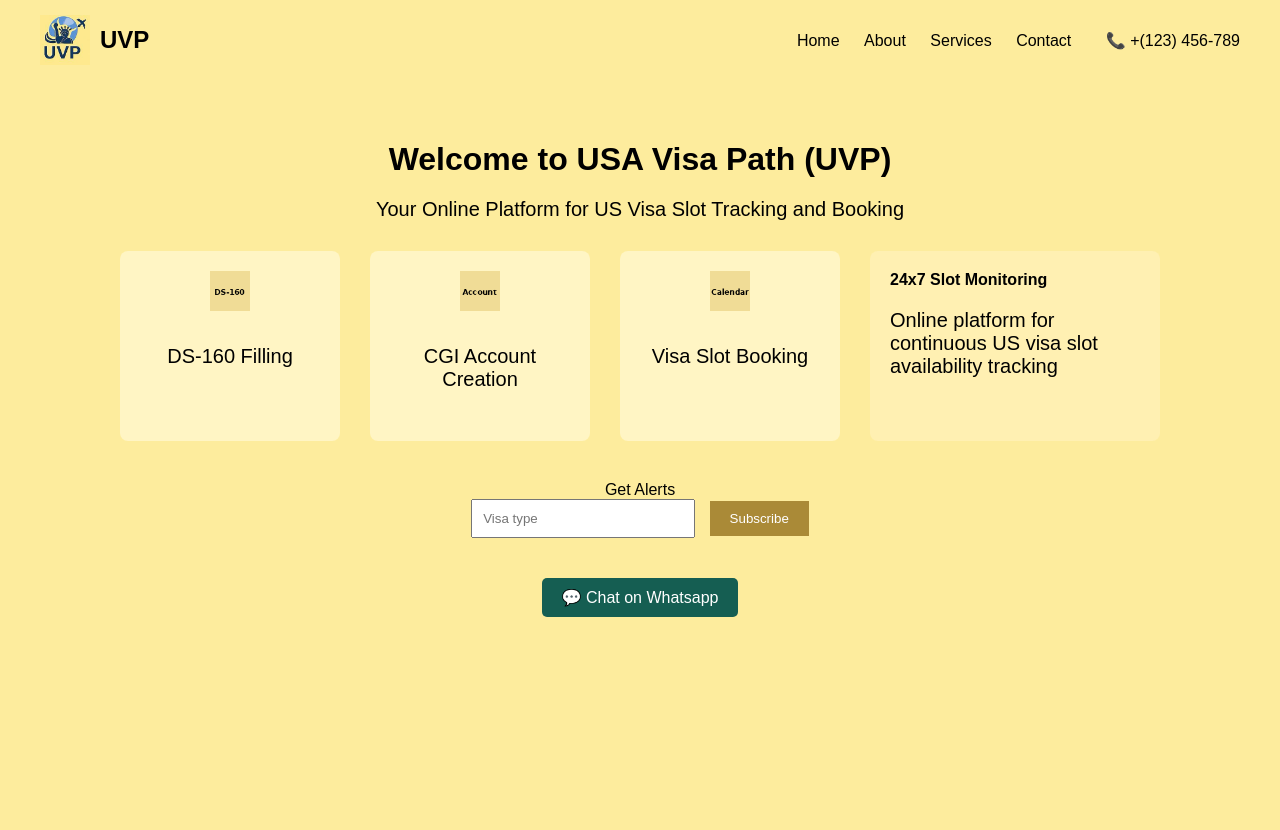
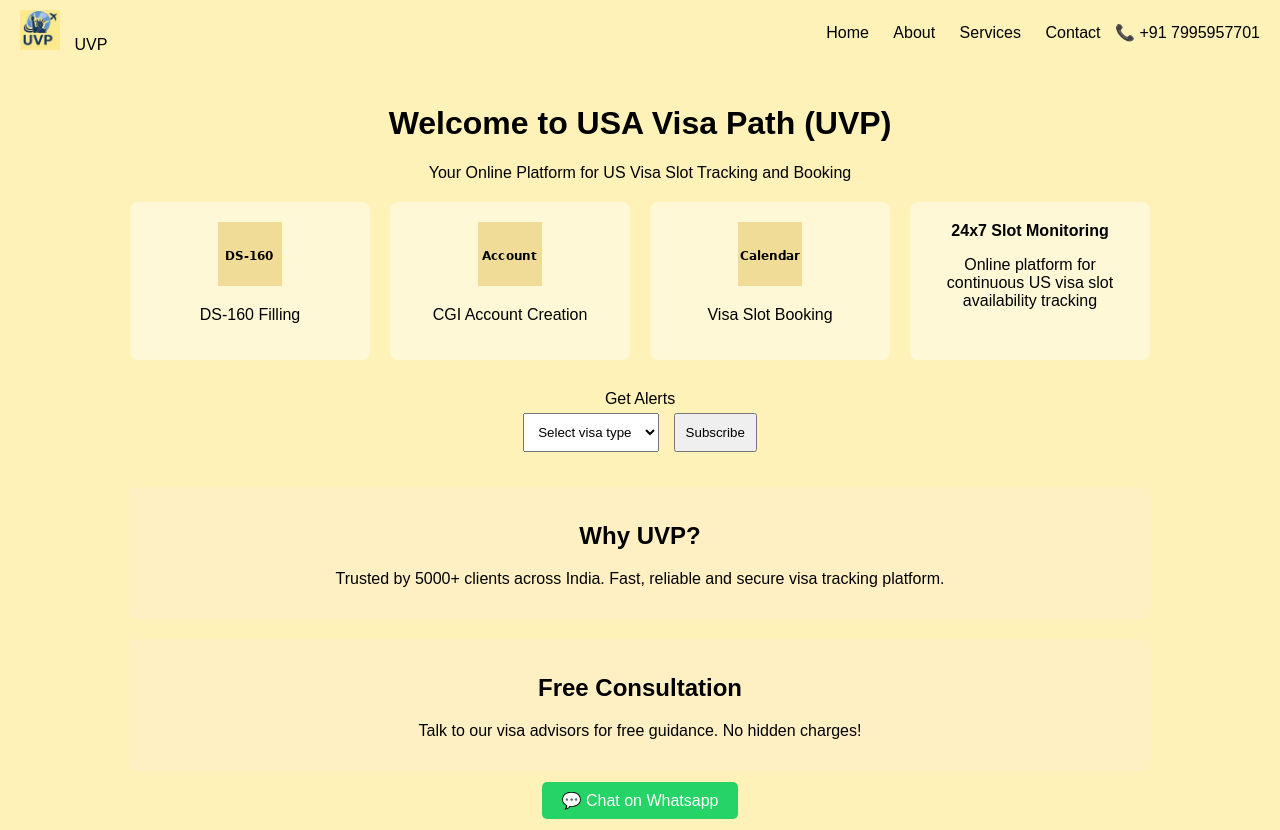
Before and after one commit to Maguluri9618/usa-visa-path, a plain HTML site: page index.html in a window 1280 px wide. Before the commit the page ends 800 px from the top, so only its background shows below. Drawn offline with Linux system fonts and the light colour scheme.

Commit message:
Add files via upload

```diff
--- a/index.html
+++ b/index.html
@@ -18,7 +18,7 @@
       <a href="#">About</a>
       <a href="#">Services</a>
       <a href="#">Contact</a>
-      <span class="phone">📞 +(123) 456-789</span>
+      <span class="phone">📞 +91 7995957701</span>
     </nav>
   </header>
 
@@ -47,11 +47,26 @@
 
     <div class="alerts-form">
       <label for="visa">Get Alerts</label><br />
-      <input type="text" id="visa" placeholder="Visa type" />
+      <select id="visa">
+        <option value="" disabled selected>Select visa type</option>
+        <option value="student">Student Visa</option>
+        <option value="visitor">Visitor Visa</option>
+        <option value="work">Work Visa</option>
+      </select>
       <button>Subscribe</button>
     </div>
 
-    <a href="https://wa.me/1234567890" class="whatsapp-button">💬 Chat on Whatsapp</a>
+    <div class="testimonial">
+      <h2>Why UVP?</h2>
+      <p>Trusted by 5000+ clients across India. Fast, reliable and secure visa tracking platform.</p>
+    </div>
+
+    <div class="consultation">
+      <h2>Free Consultation</h2>
+      <p>Talk to our visa advisors for free guidance. No hidden charges!</p>
+    </div>
+
+    <a href="https://wa.me/6382176167" class="whatsapp-button">💬 Chat on Whatsapp</a>
   </main>
 </body>
 </html>
--- a/styles.css
+++ b/styles.css
@@ -1,106 +1,73 @@
 
 body {
+  font-family: Arial, sans-serif;
+  background: #fef2b8;
   margin: 0;
-  font-family: Arial, sans-serif;
-  background: #fdec9d;
-  color: #000;
+  padding: 0;
 }
 
 .navbar {
+  background: #fef2b8;
   display: flex;
   justify-content: space-between;
+  padding: 10px 20px;
   align-items: center;
-  padding: 15px 40px;
-  background: #fdec9d;
-}
-
-.logo {
-  display: flex;
-  align-items: center;
-  font-size: 24px;
-  font-weight: bold;
 }
 
 .logo img {
-  height: 50px;
+  height: 40px;
   margin-right: 10px;
 }
 
 nav a {
   margin: 0 10px;
   text-decoration: none;
-  color: #000;
-}
-
-.phone {
-  margin-left: 20px;
+  color: black;
 }
 
 .main-section {
   text-align: center;
-  padding: 40px 20px;
-}
-
-.main-section h1 {
-  font-size: 32px;
-  margin-bottom: 10px;
-}
-
-.main-section p {
-  font-size: 20px;
-  margin-bottom: 30px;
+  padding: 20px;
 }
 
 .services {
   display: flex;
+  flex-wrap: wrap;
   justify-content: center;
-  flex-wrap: wrap;
-  gap: 30px;
-  margin-bottom: 40px;
+  gap: 20px;
+  margin: 20px 0;
 }
 
 .service-box {
-  background: #fff5c4;
+  background: #fff8d6;
   padding: 20px;
   border-radius: 8px;
-  width: 180px;
+  width: 200px;
   text-align: center;
 }
 
-.service-box img {
-  height: 40px;
-  margin-bottom: 10px;
+.alerts-form {
+  margin: 30px 0;
 }
 
-.info-box {
-  background: #fff0b2;
-  width: 250px;
-  text-align: left;
-}
-
-.alerts-form {
-  margin-bottom: 40px;
-}
-
-.alerts-form input {
+.alerts-form select,
+.alerts-form button {
   padding: 10px;
-  width: 200px;
-  margin-right: 10px;
-}
-
-.alerts-form button {
-  padding: 10px 20px;
-  background: #aa8a37;
-  color: #fff;
-  border: none;
-  cursor: pointer;
+  margin: 5px;
 }
 
 .whatsapp-button {
-  display: inline-block;
-  background: #155e52;
+  background: #25D366;
   color: white;
   padding: 10px 20px;
+  text-decoration: none;
   border-radius: 5px;
-  text-decoration: none;
 }
+
+.testimonial, .consultation {
+  background: #fff0c4;
+  margin: 20px auto;
+  padding: 15px;
+  width: 80%;
+  border-radius: 8px;
+}
```
